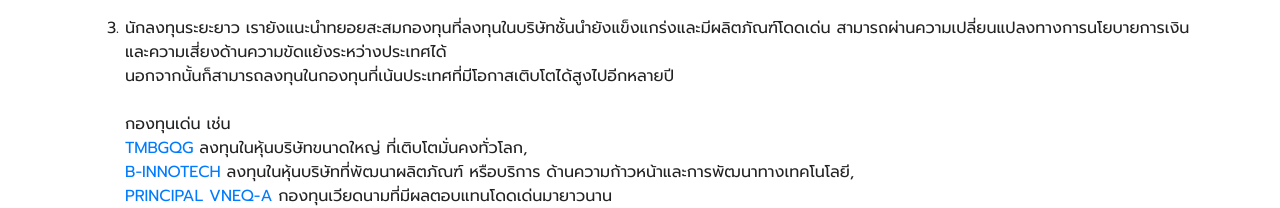
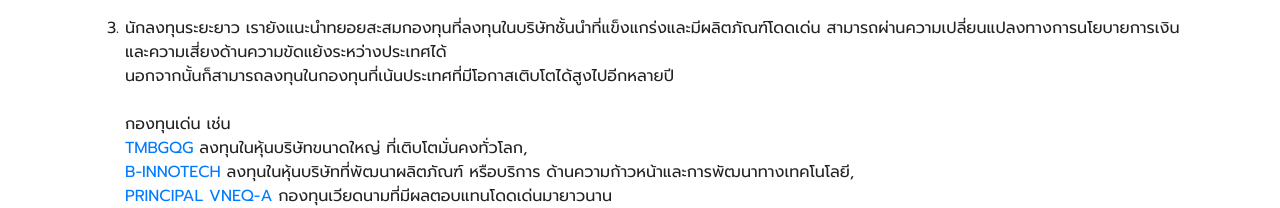
Before and after one commit to moneysart/moneysart.github.io, a Jekyll site: the page built from weekly/_posts/2022-03-20-summary.md, in a window 1280 px wide. Shown: the part 1443-1651 px from the top of the page. Built offline with Jekyll 4.4.1, drawn with Linux system fonts in a browser that asks for light colours; nearby versions of some CDN libraries.

Commit message:
fix typo

```diff
--- a/weekly/_posts/2022-03-20-summary.md
+++ b/weekly/_posts/2022-03-20-summary.md
@@ -45,7 +45,7 @@ date: 2022-03-19
 
 2. นักลงทุนที่รับความเสี่ยงได้น้อยควรสะสมเงินสดไว้ก่อน เนื่องจากความผันผวนยังมีมาก อาจพิจารณา DCA ในจำนวนน้อย เพื่อรอให้สถานการณ์มีความชัดเจนขึ้น
 
-3. นักลงทุนระยะยาว เรายังแนะนำทยอยสะสมกองทุนที่ลงทุนในบริษัทชั้นนำยังแข็งแกร่งและมีผลิตภัณฑ์โดดเด่น สามารถผ่านความเปลี่ยนแปลงทางการนโยบายการเงิน และความเสี่ยงด้านความขัดแย้งระหว่างประเทศได้
+3. นักลงทุนระยะยาว เรายังแนะนำทยอยสะสมกองทุนที่ลงทุนในบริษัทชั้นนำที่แข็งแกร่งและมีผลิตภัณฑ์โดดเด่น สามารถผ่านความเปลี่ยนแปลงทางการนโยบายการเงิน และความเสี่ยงด้านความขัดแย้งระหว่างประเทศได้
 นอกจากนั้นก็สามารถลงทุนในกองทุนที่เน้นประเทศที่มีโอกาสเติบโตได้สูงไปอีกหลายปี<br><br>
 กองทุนเด่น เช่น
 [TMBGQG](https://www.finnomena.com/fund/TMBGQG) ลงทุนในหุ้นบริษัทขนาดใหญ่ ที่เติบโตมั่นคงทั่วโลก,
```
